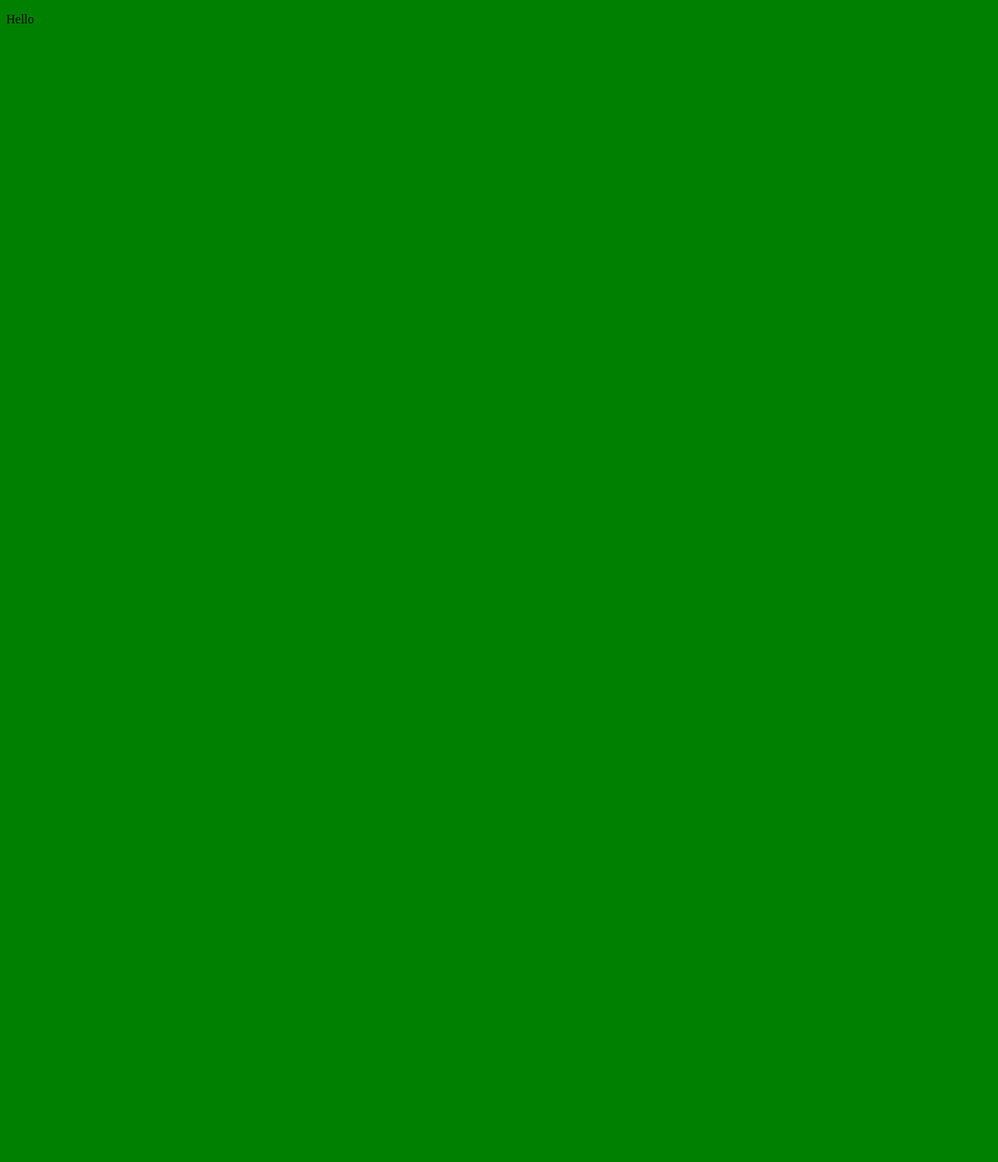
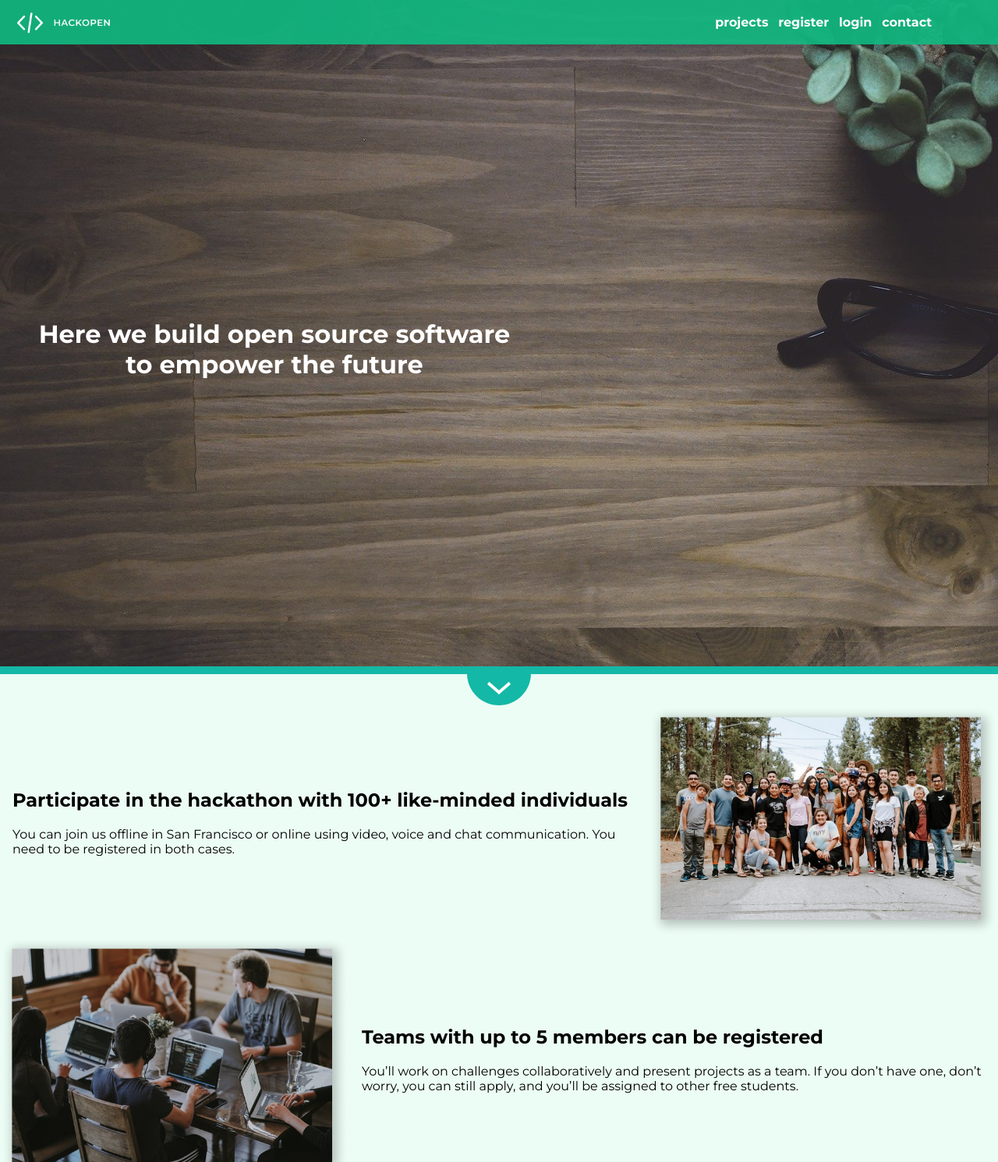
Before and after one commit to artem-vovchenko01/hackopen_design, a plain HTML site: page index.html in a window 1280 px wide. Shown: the top 1491 px of the page at 78% size. Before the commit the page ends 800 px from the top, so only its background shows below. Drawn offline with Linux system fonts and the light colour scheme.

Commit message:
Implement the basics of design

```diff
--- /dev/null
+++ b/css/style.css
@@ -0,0 +1,99 @@
+body {
+  margin: 0;
+  font-family: Montserrat, sans-serif;
+  background-image: url('../images/laptop_background.jpg');
+  background-repeat: no-repeat;
+}
+
+.logo {
+  height: 3rem;
+}
+
+nav {
+  background-color: rgba(16, 185, 129, 0.91);
+}
+
+nav ul {
+  list-style-type: none;
+  margin: 0;
+  padding: 0;
+  display: flex;
+  align-items: center;
+  justify-content: flex-start;
+  margin-right: 5%;
+}
+
+nav {
+  padding: 0.5rem 1rem;
+}
+
+nav li {
+  padding: 0 0.4rem;
+  font-size: 1rem;
+  font-weight: 1000;
+}
+
+.nav-start {
+  margin-left: auto;
+}
+
+.logo {
+  height: 2rem;
+}
+
+.logo-li {
+  margin-top: 0.3rem;
+  flex-basis: 50%;
+}
+
+img {
+  display: inline-block;
+}
+
+nav a {
+  text-decoration: none;
+  color: white;
+}
+
+h1 {
+  color: white;
+  width: 50%;
+  text-align: center;
+  margin: 11em 0 11.5em 1em;
+}
+
+.arrow {
+  display: block;
+  margin: 0 auto;
+  margin-top: -1px;
+}
+
+.content-wrapper {
+  border-top: 10px solid #14B8A6;
+  background-color: #ECFDF5;
+}
+
+.content-block {
+  display: flex;
+  align-items: center;
+}
+
+.content-block img {
+  width: 28rem;
+}
+
+.image-on-left img {
+  order: 1;
+}
+
+.image-on-left .text-content {
+  order: 2;
+}
+
+.text-content {
+  padding: 1rem;
+}
+
+.text-content p {
+  font-weight: 400;
+}
--- a/index.html
+++ b/index.html
@@ -2,10 +2,94 @@
 
 <html>
   <head>
+    <title>Hackopen</title>
+    <link rel="stylesheet" type="text/css" href="css/style.css"/>
+
+    <link rel="preconnect" href="https://fonts.googleapis.com">
+    <link rel="preconnect" href="https://fonts.gstatic.com" crossorigin>
+    <link href="https://fonts.googleapis.com/css2?family=Montserrat:wght@700&display=swap" rel="stylesheet">
+
+    <link rel="preconnect" href="https://fonts.googleapis.com">
+    <link rel="preconnect" href="https://fonts.gstatic.com" crossorigin>
+    <link href="https://fonts.googleapis.com/css2?family=Montserrat:wght@300;400&display=swap" rel="stylesheet">
+
   </head>
-    <title>Hackopen</title>
-    <link rel="stylesheet" type="text/css" href="style.css"/>
   <body>
-    <p>Hello</p>
+    <header>
+      <nav>
+        <ul>
+          <li class="logo-li">
+            <img src="images/logo.png" class="logo"/>
+          </li>
+          <li class="nav-start">
+            <a href="#">projects</a>
+          </li>
+          <li>
+            <a href="#">register</a>
+          </li>
+          <li>
+            <a href="#">login</a>
+          </li>
+          <li>
+            <a href="#">contact</a>
+          </li>
+        </ul>
+      </nav>
+    </header>
+    <h1>
+      Here we build open source software to empower the future
+    </h1>
+    <div class="content-wrapper">
+      <img class="arrow" src="images/arrow.svg"/>
+
+      <div class="content-block">
+        <div class="text-content">
+        <h2>
+          Participate in the hackathon with 100+ like-minded individuals
+        </h2>
+        <p>
+          You can join us offline in San Francisco or online using video, voice and chat communication. You need to be registered in both cases.
+        </p>
+        </div>
+        <img src="images/community.png"/>
+      </div>
+
+      <div class="content-block image-on-left">
+        <div class="text-content">
+        <h2>
+         Teams with up to 5 members can be registered
+        </h2>
+        <p>
+         You’ll work on challenges collaboratively and present projects as a team. If you don’t have one, don’t worry, you can still apply, and you’ll be assigned to other free students.
+        </p>
+      </div>
+        <img src="images/team.png"/>
+      </div>
+
+      <div class="content-block">
+        <div class="text-content">
+        <h2>
+         Take your chance to make open source ecosystem shine and benefit global community
+        </h2>
+        <p>
+         You’ll build projects under open source licenses which will be hosted for public use. The requirement of this hackathon is to use only FOSS development tools and operating systems.
+        </p>
+      </div>
+        <img src="images/FOSS.png"/>
+      </div>
+
+      <div class="content-block image-on-left">
+        <div class="text-content">
+        <h2>
+         Your effort pays off
+        </h2>
+        <p>
+         Apart from praises of the global open source community, the best performing teams will receive 5000$+ in rewards. The best projects will be funded by our investors and get necessary promotion for further growth. 50+ projects already received funding, many of them became successful businesses.
+        </p>
+      </div>
+        <img src="images/investors.png"/>
+      </div>
+
+    </div>
   </body>
 </html>
--- a/style.css
+++ /dev/null
@@ -1,3 +0,0 @@
-body {
-  background-color: green;
-}
```
Also changed, not shown: images/FOSS.png (added), images/arrow.svg (added), images/community.png (added), images/laptop_background.jpg (added), images/logo.png (added), images/team.png (added), 1 other file.
